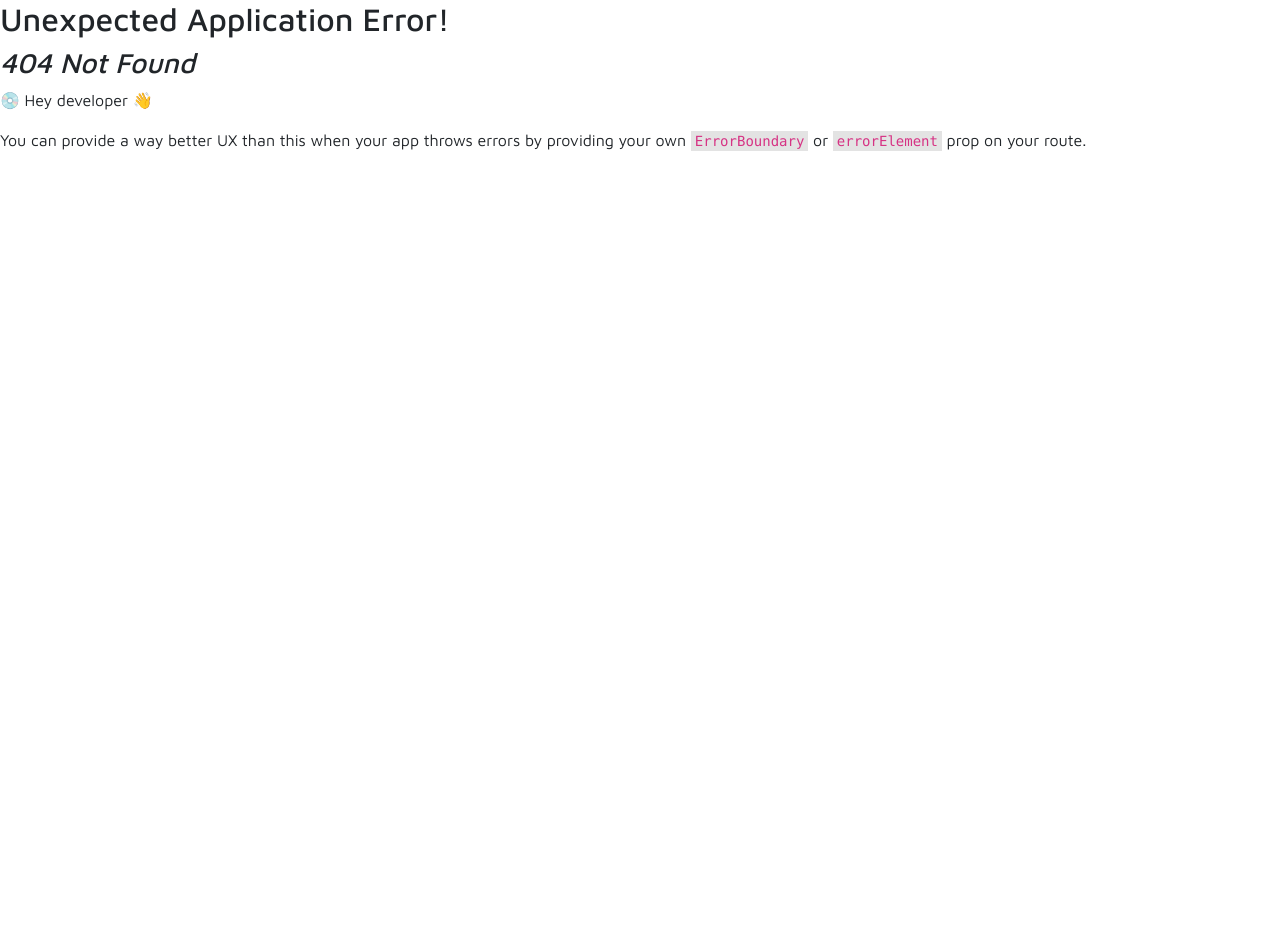
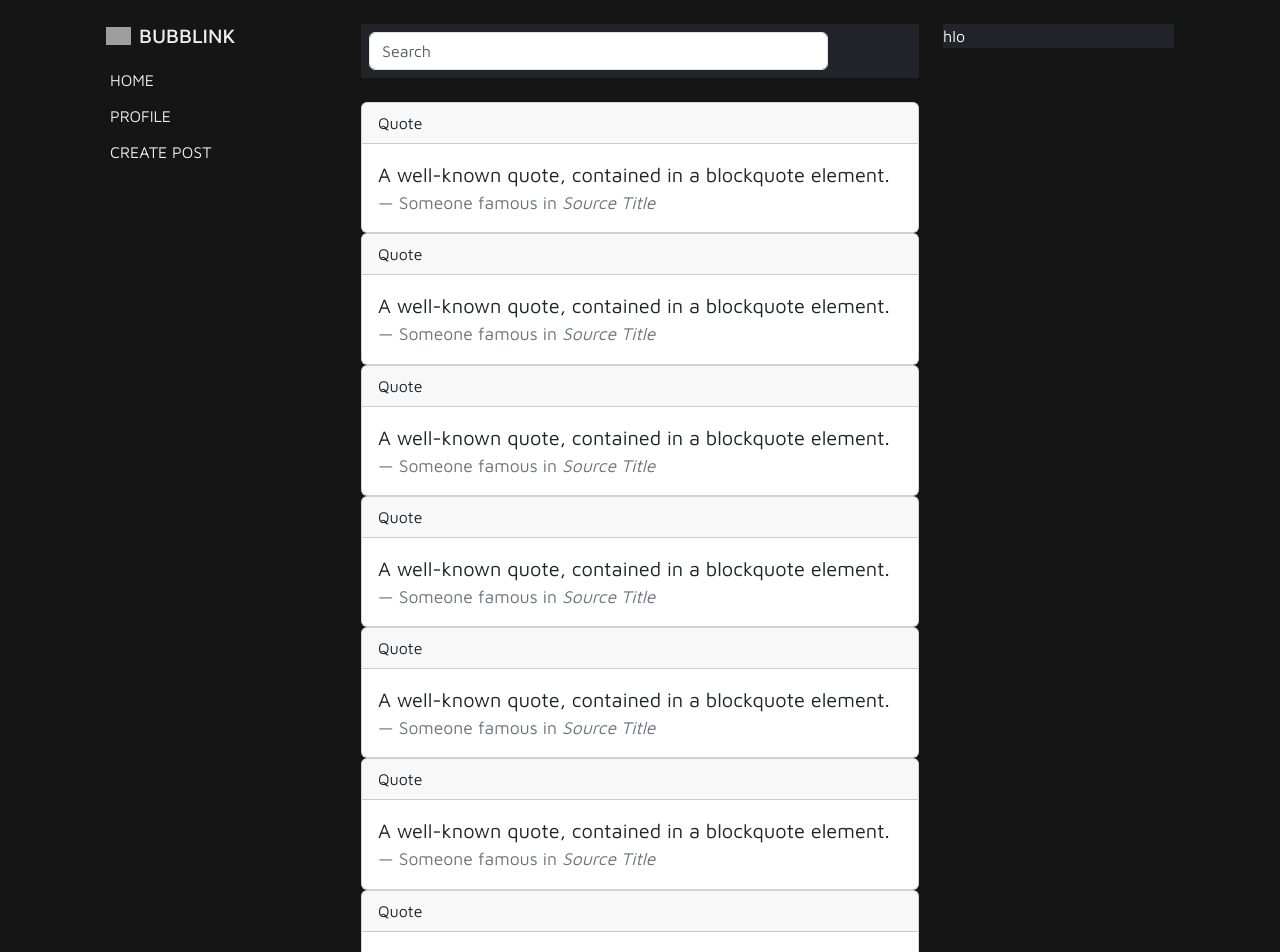
Before and after one commit to Pacifista00/react-bubblink, a React (Vite) app: page /home in a window 1280 px wide. Before the commit this address had no page. Shown: the top 952 px of the page. Before the commit the page ends 800 px from the top, so only its background shows below. Built offline with nearby package versions, Linux system fonts and the light colour scheme; grey boxes are pictures that could not be loaded.

Commit message:
designing sidebar

```diff
--- a/index.html
+++ b/index.html
@@ -3,7 +3,12 @@
   <head>
     <meta charset="UTF-8" />
     <meta name="viewport" content="width=device-width, initial-scale=1.0" />
-    <title>Vite + React</title>
+    <link
+      rel="shortcut icon"
+      type="image/x-icon"
+      href="./public/images/logo/logo.png"
+    />
+    <title>Bubblink</title>
     <link
       href="https://cdn.jsdelivr.net/npm/bootstrap@5.3.2/dist/css/bootstrap.min.css"
       rel="stylesheet"
--- /dev/null
+++ b/src/components/posts.jsx
@@ -0,0 +1,99 @@
+import Search from "./search";
+
+function posts() {
+  return (
+    <main className="posts-card position-relative">
+      <Search />
+      <div class="card">
+        <div class="card-header">Quote</div>
+        <div class="card-body">
+          <blockquote class="blockquote mb-0">
+            <p>A well-known quote, contained in a blockquote element.</p>
+            <footer class="blockquote-footer">
+              Someone famous in <cite title="Source Title">Source Title</cite>
+            </footer>
+          </blockquote>
+        </div>
+      </div>
+      <div class="card">
+        <div class="card-header">Quote</div>
+        <div class="card-body">
+          <blockquote class="blockquote mb-0">
+            <p>A well-known quote, contained in a blockquote element.</p>
+            <footer class="blockquote-footer">
+              Someone famous in <cite title="Source Title">Source Title</cite>
+            </footer>
+          </blockquote>
+        </div>
+      </div>
+      <div class="card">
+        <div class="card-header">Quote</div>
+        <div class="card-body">
+          <blockquote class="blockquote mb-0">
+            <p>A well-known quote, contained in a blockquote element.</p>
+            <footer class="blockquote-footer">
+              Someone famous in <cite title="Source Title">Source Title</cite>
+            </footer>
+          </blockquote>
+        </div>
+      </div>
+      <div class="card">
+        <div class="card-header">Quote</div>
+        <div class="card-body">
+          <blockquote class="blockquote mb-0">
+            <p>A well-known quote, contained in a blockquote element.</p>
+            <footer class="blockquote-footer">
+              Someone famous in <cite title="Source Title">Source Title</cite>
+            </footer>
+          </blockquote>
+        </div>
+      </div>
+      <div class="card">
+        <div class="card-header">Quote</div>
+        <div class="card-body">
+          <blockquote class="blockquote mb-0">
+            <p>A well-known quote, contained in a blockquote element.</p>
+            <footer class="blockquote-footer">
+              Someone famous in <cite title="Source Title">Source Title</cite>
+            </footer>
+          </blockquote>
+        </div>
+      </div>
+      <div class="card">
+        <div class="card-header">Quote</div>
+        <div class="card-body">
+          <blockquote class="blockquote mb-0">
+            <p>A well-known quote, contained in a blockquote element.</p>
+            <footer class="blockquote-footer">
+              Someone famous in <cite title="Source Title">Source Title</cite>
+            </footer>
+          </blockquote>
+        </div>
+      </div>
+      <div class="card">
+        <div class="card-header">Quote</div>
+        <div class="card-body">
+          <blockquote class="blockquote mb-0">
+            <p>A well-known quote, contained in a blockquote element.</p>
+            <footer class="blockquote-footer">
+              Someone famous in <cite title="Source Title">Source Title</cite>
+            </footer>
+          </blockquote>
+        </div>
+      </div>
+      <div class="card">
+        <div class="card-header">Quote</div>
+        <div class="card-body">
+          <blockquote class="blockquote mb-0">
+            <p>A well-known quote, contained in a blockquote element.</p>
+            <footer class="blockquote-footer">
+              Someone famous in <cite title="Source Title">Source Title</cite>
+            </footer>
+          </blockquote>
+        </div>
+      </div>
+    </main>
+  );
+}
+
+export default posts;
--- /dev/null
+++ b/src/components/search.jsx
@@ -0,0 +1,19 @@
+function search() {
+  return (
+    <div className="search-bar py-4 sticky-top">
+      <form class="d-flex bg-dark p-2" role="search">
+        <input
+          class="form-control me-2"
+          type="search"
+          placeholder="Search"
+          aria-label="Search"
+        />
+        <button class="btn my-btn2" type="submit">
+          Search
+        </button>
+      </form>
+    </div>
+  );
+}
+
+export default search;
--- /dev/null
+++ b/src/components/sidebar.jsx
@@ -0,0 +1,41 @@
+import { Link } from "react-router-dom";
+import Logo from "../assets/logo/logo.png";
+
+function sidebar() {
+  return (
+    <aside className="sidebar sticky-top p-4">
+      <div className="d-flex align-items-center mb-3">
+        <img src={Logo} alt="" className="sidebar-logo img-fluid" />
+        <h5 className="m-0 ms-2">BUBBLINK</h5>
+      </div>
+      <ul className="list-unstyled">
+        <li className="list-item">
+          <Link
+            className="text-decoration-none p-1 fs-6 d-block rounded my-1"
+            to="/home"
+          >
+            HOME
+          </Link>
+        </li>
+        <li className="list-item">
+          <Link
+            v-if="user.id"
+            className="text-decoration-none p-1 fs-6 d-block rounded my-1"
+          >
+            PROFILE
+          </Link>
+        </li>
+        <li className="list-item">
+          <Link
+            className="text-decoration-none p-1 fs-6 d-block rounded my-1"
+            to="/create"
+          >
+            CREATE POST
+          </Link>
+        </li>
+      </ul>
+    </aside>
+  );
+}
+
+export default sidebar;
--- /dev/null
+++ b/src/components/userCard.jsx
@@ -0,0 +1,9 @@
+function userCard() {
+  return (
+    <aside className="user-card sticky-top p-4">
+      <div className="bg-dark text-light">hlo</div>
+    </aside>
+  );
+}
+
+export default userCard;
--- a/src/index.css
+++ b/src/index.css
@@ -8,9 +8,29 @@
 
 body {
   font-family: "Maven Pro", sans-serif;
+  background-color: #151515;
+  color: #eeeeee;
+}
+a {
+  color: #eeeeee;
+}
+.sidebar,
+.user-card {
+  width: 25%;
+  height: fit-content;
+}
+.posts-card {
+  width: 50%;
+}
+.sidebar {
+  padding: 20px;
+  box-sizing: border-box;
+}
+.sidebar-logo {
+  width: 25px;
 }
 .bg-auth {
-  background-image: linear-gradient(to left, #52057b, #03001c);
+  background-image: linear-gradient(to bottom, #52057b, #151515);
 }
 .card-auth {
   width: 310px;
--- a/src/main.jsx
+++ b/src/main.jsx
@@ -4,6 +4,7 @@ import "./index.css";
 import { createBrowserRouter, RouterProvider } from "react-router-dom";
 import Login from "./pages/Login.jsx";
 import Register from "./pages/Register.jsx";
+import Home from "./pages/Home.jsx";
 
 const router = createBrowserRouter([
   {
@@ -14,6 +15,10 @@ const router = createBrowserRouter([
     path: "/register",
     element: <Register />,
   },
+  {
+    path: "/home",
+    element: <Home />,
+  },
 ]);
 
 ReactDOM.createRoot(document.getElementById("root")).render(
--- /dev/null
+++ b/src/pages/Home.jsx
@@ -0,0 +1,17 @@
+import Sidebar from "../components/sidebar";
+import UserCard from "../components/userCard";
+import Posts from "../components/posts";
+
+function Home() {
+  return (
+    <>
+      <div className="container home d-flex justify-content-between">
+        <Sidebar />
+        <Posts />
+        <UserCard />
+      </div>
+    </>
+  );
+}
+
+export default Home;
--- a/src/pages/Register.jsx
+++ b/src/pages/Register.jsx
@@ -7,9 +7,6 @@ function Register() {
       <div className="bg-auth d-flex align-items-center min-vh-100">
         <div className="card card-auth mx-auto rounded-0 p-3">
           <div className="card-body">
-            <div className="logo text-center mb-3">
-              <img className="logo-img" src={Logo} alt="" />
-            </div>
             <h3 className="text-center">Register</h3>
             <form>
               <div className="mt-3">
```
